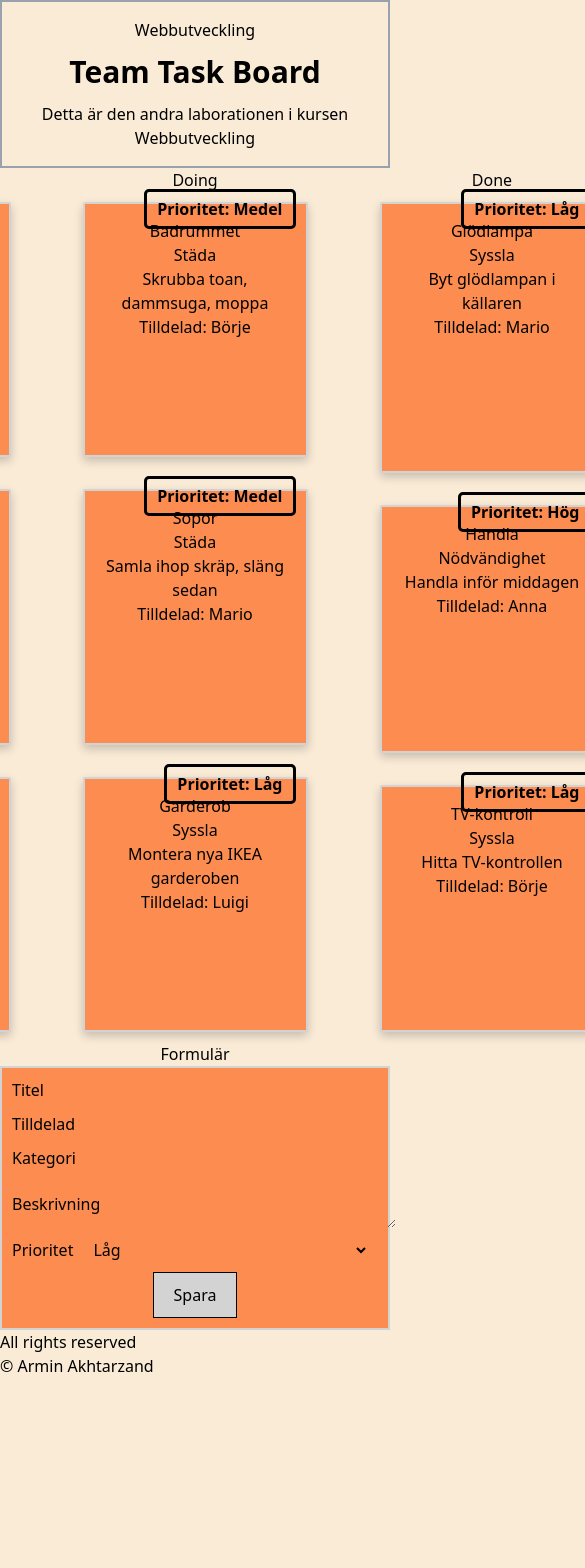
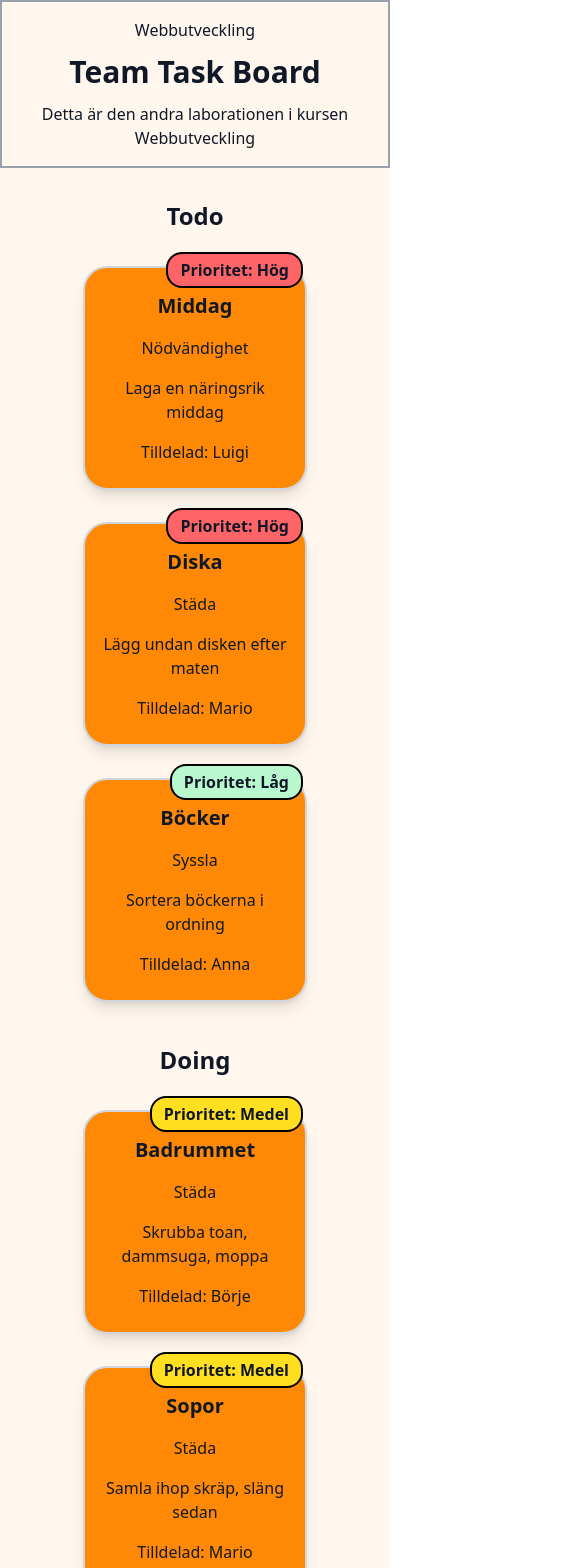
Before and after one commit to armin-akhtarzand/task-board-lab2, a React (Vite) app: page / in a window 390 px wide. Shown: the top 1568 px of the page, 585 px wide, since content can reach past the window. Before the commit the page ends 1378 px from the top, so only its background shows below. Built offline with nearby package versions, Linux system fonts and the light colour scheme.

Commit message:
feat: add responsive Tailwind styling to task board

```diff
--- a/src/App.tsx
+++ b/src/App.tsx
@@ -95,12 +95,12 @@ const App = () => {
   const done: Task[] = tasks.filter((task) => task.status === "done");
 
   return (
-    <>
+    <div className="min-h-screen bg-orange-50 text-gray-900">
       <Header></Header>
-      <main>
-        <div className="board-container">
+      <main className="space-y-12 py-8">
+        <div className="mx-auto grid max-w-7xl grid-cols-1 gap-8 px-4 lg:grid-cols-3">
         <Column title="Todo">
-          <div className="taskcard-container">
+          <div className="flex flex-wrap justify-center gap-8 px-5 py-2.5">
             {todo.map((task) => (
               <TaskCard
                 id={task.id}
@@ -115,7 +115,7 @@ const App = () => {
           </div>
         </Column>
         <Column title="Doing">
-          <div className="taskcard-container">
+          <div className="flex flex-wrap justify-center gap-8 px-5 py-2.5">
             {doing.map((task) => (
               <TaskCard
                 key={task.id}
@@ -130,7 +130,7 @@ const App = () => {
           </div>
         </Column>
         <Column title="Done">
-          <div className="taskcard-container">
+          <div className="flex flex-wrap justify-center gap-8 px-5 py-2.5">
             {done.map((task) => (
               <TaskCard
                 key={task.id}
@@ -146,13 +146,13 @@ const App = () => {
         </Column>
         </div>
         <Column title="Formulär">
-        <div>
+        <div className="px-4">
             <TaskForm></TaskForm>
           </div>
         </Column>
       </main>
       <Footer></Footer>
-    </>
+      </div>
   );
 };
 
--- a/src/components/Column.tsx
+++ b/src/components/Column.tsx
@@ -1,16 +1,15 @@
-import type {ReactNode} from "react";
+import type { ReactNode } from "react";
 
 type ColumnProps = {
   title: string;
   children: ReactNode;
-
 };
 
 const Column = ({ title, children }: ColumnProps) => {
   return (
-    <section className="column">
-        <h2>{title}</h2>
-        {children}
+    <section className="text-center">
+      <h2 className="mb-6 text-2xl font-bold">{title}</h2>
+      {children}
     </section>
   );
 };
--- a/src/components/TaskCard.tsx
+++ b/src/components/TaskCard.tsx
@@ -7,20 +7,34 @@ type TaskCardProp = {
   assignee: string;
   category: string;
   priority: TaskPriority;
-}
+};
 
 
-const TaskCard = ({title, description, assignee, category, priority}: TaskCardProp) => {
+const TaskCard = ({
+  title,
+  description,
+  assignee,
+  category,
+  priority,
+}: TaskCardProp) => {
+const priorityColor =
+  priority === "Hög"
+    ? "bg-red-400"
+    : priority === "Medel"
+      ? "bg-yellow-300"
+      : "bg-green-200";
 
-    return(
-        <article className="tasks">
-            <h2>{title}</h2>
+  return (
+    <article className="relative flex h-56 w-56 shrink-0 flex-col items-center justify-center gap-4 rounded-3xl border-2 border-gray-300 bg-orange-400 p-4 text-center shadow-lg">
+      <h3 className="text-xl font-bold">{title}</h3>
       <p>{category}</p>
       <p>{description}</p>
       <p>Tilldelad: {assignee}</p>
-            <p className="priority">Prioritet: {priority}</p>
+      <p className={`absolute -top-4 right-0.5 whitespace-nowrap rounded-2xl  border-2 border-black  px-3 py-1 font-bold ${priorityColor}`}>
+        Prioritet: {priority}
+      </p>
     </article>
-    )
+  );
 };
 
 export default TaskCard;
--- a/src/components/TaskForm.tsx
+++ b/src/components/TaskForm.tsx
@@ -9,20 +9,26 @@ const TaskForm = () => {
   const handleSubmit = (event: React.SubmitEvent<HTMLFormElement>) => {
     event.preventDefault();
 
-    console.log("Uppgift tillagd - ")
-    console.log("Prioritet: " + priority)
-    console.log("Titel: " + title)
-    console.log("Kategori: " + category)
-    console.log("Beskrivning: " + description)
-    console.log("Tilldelad: " + assignee)
-  }
+    console.log("Uppgift tillagd - ");
+    console.log("Prioritet: " + priority);
+    console.log("Titel: " + title);
+    console.log("Kategori: " + category);
+    console.log("Beskrivning: " + description);
+    console.log("Tilldelad: " + assignee);
+  };
 
   return (
-    <>
-      <form method="POST" className="form" onSubmit={handleSubmit}>
-        <div>
-            <label htmlFor="title" className="form-label">Titel</label>
+      <form
+        method="POST"
+        className="mx-auto w-full max-w-2xl rounded-lg border-2 border-gray-300 bg-orange-400 p-6 shadow-md"
+        onSubmit={handleSubmit}
+      >
+        <div className="mb-4 grid grid-cols-1 gap-2 sm:grid-cols-[8rem_1fr] sm:items-center">
+          <label htmlFor="title" className="sm:text-right">
+            Titel
+          </label>
           <input
+            className="w-full rounded-md border border-gray-400 bg-white px-3 py-2 focus:border-blue-500 focus:outline-none focus:ring-2 focus:ring-blue-200"
             type="text"
             id="title"
             value={title}
@@ -30,9 +36,12 @@ const TaskForm = () => {
             onChange={(event) => setTitle(event.target.value)}
           />
         </div>
-        <div>
-            <label htmlFor="assignee" className="form-label">Tilldelad</label>
+        <div className="mb-4 grid grid-cols-1 gap-2 sm:grid-cols-[8rem_1fr] sm:items-center">
+          <label htmlFor="assignee" className="sm:text-right">
+            Tilldelad
+          </label>
           <input
+            className="w-full rounded-md border border-gray-400 bg-white px-3 py-2 focus:border-blue-500 focus:outline-none focus:ring-2 focus:ring-blue-200"
             type="text"
             value={assignee}
             id="assignee"
@@ -40,9 +49,12 @@ const TaskForm = () => {
             onChange={(event) => setAssignee(event.target.value)}
           />
         </div>
-        <div>
-            <label htmlFor="category" className="form-label">Kategori</label>
+        <div className="mb-4 grid grid-cols-1 gap-2 sm:grid-cols-[8rem_1fr] sm:items-center">
+          <label htmlFor="category" className="sm:text-right">
+            Kategori
+          </label>
           <input
+            className="w-full rounded-md border border-gray-400 bg-white px-3 py-2 focus:border-blue-500 focus:outline-none focus:ring-2 focus:ring-blue-200"
             type="text"
             value={category}
             id="category"
@@ -50,17 +62,23 @@ const TaskForm = () => {
             onChange={(event) => setCategory(event.target.value)}
           />
         </div>
-         <div>
-            <label htmlFor="description" className="form-label">Beskrivning</label>
+        <div className="mb-4 grid grid-cols-1 gap-2 sm:grid-cols-[8rem_1fr] sm:items-center">
+          <label htmlFor="description" className="sm:text-right">
+            Beskrivning
+          </label>
           <textarea
+            className="w-full rounded-md border border-gray-400 bg-white px-3 py-2 focus:border-blue-500 focus:outline-none focus:ring-2 focus:ring-blue-200"
             value={description}
             id="description"
             onChange={(event) => setDescription(event.target.value)}
           />
         </div>
-        <div>
-            <label htmlFor="priority" className="form-label">Prioritet</label>
+        <div className="mb-4 grid grid-cols-1 gap-2 sm:grid-cols-[8rem_1fr] sm:items-center">
+          <label htmlFor="priority" className="sm:text-right">
+            Prioritet
+          </label>
           <select
+            className="w-full rounded-md border border-gray-400 bg-white px-3 py-2 focus:border-blue-500 focus:outline-none focus:ring-2 focus:ring-blue-200"
             name="priority"
             id="priority"
             value={priority}
@@ -72,10 +90,11 @@ const TaskForm = () => {
             <option value="Hög">Hög</option>
           </select>
         </div>
-        <button type="submit">Spara</button>
+        <div className="grid grid-cols-1 sm:grid-cols-[8rem_1fr]">
+          <button className="w-full cursor-pointer rounded-md bg-blue-500 px-4 py-2 font-semibold text-white transition-colors hover:bg-blue-700 focus:outline-none focus:ring-2 focus:ring-blue-500 focus:ring-offset-2 sm:col-start-2 sm:w-auto sm:justify-self-start" type="submit">Spara</button>
+        </div>
+      </form>
 
-      </form>
-    </>
   );
 };
 
--- a/src/index.css
+++ b/src/index.css
@@ -7,75 +7,3 @@ html {
 * {
   box-sizing: border-box;
 }
-body {
-  background-color: antiquewhite;
-}
-
-.board-container {
-  display: flex;
-  justify-content: center;
-  align-items: flex-start;
-  gap: 2rem;
-}
-.column {
-  text-align: center;
-}
-.taskcard-container {
-  display: flex;
-  justify-content: center;
-  flex-wrap: wrap;
-  padding: 10px 20px;
-  min-height: 850px;
-  gap: 2rem;
-}
-.tasks {
-  width: 225px;
-  text-align: center;
-  border: 2px solid lightgray;
-  padding: 15px;
-  background-color: #fc8c50;
-  border-radius: 2px;
-  box-shadow: 0 4px 10px rgba(0, 0, 0, 0.2);
-  max-width: 100%;
-  position: relative;
-}
-.priority {
-  position: absolute;
-  top: -15px;
-  right: 10px;
-  padding: 5px 10px;
-  font-weight: bold;
-  border-radius: 5px;
-  border: 3px solid black;
-}
-form {
-  background-color:  #fc8c50;
-  border: 2px solid lightgray;
-  padding: 10px;
-  max-width: 700px;
-  margin: 0 auto;
-}
-.form-label {
-  justify-self: end;
-}
-
-form div {
-  display: grid;
-  grid-template-columns: 1fr 280px 1fr;
-  align-items: center;
-  column-gap: 1rem;
-  margin-bottom: 10px;
-}
-
-.form input,
-.form select,
-.form textarea {
-  grid-column: 2;
-  width: 100%;
-}
-form button {
-  padding: 10px 20px;
-  background-color: lightgray;
-  border: 1px solid black;
-  cursor: pointer;
-}
```
Lines whose indentation alone changed are shown as unchanged.
